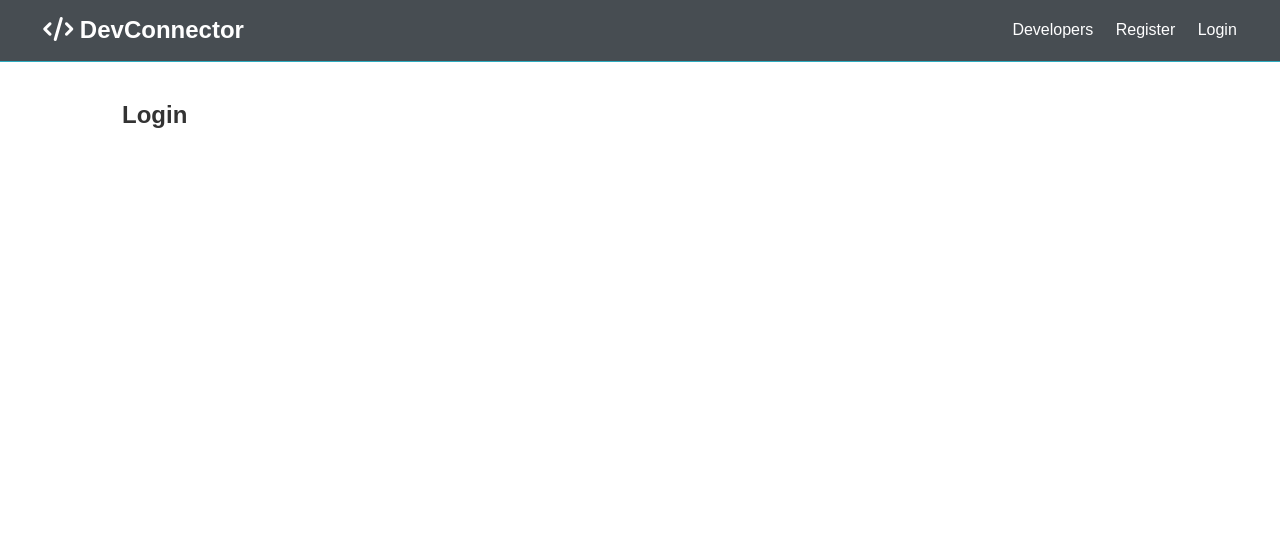
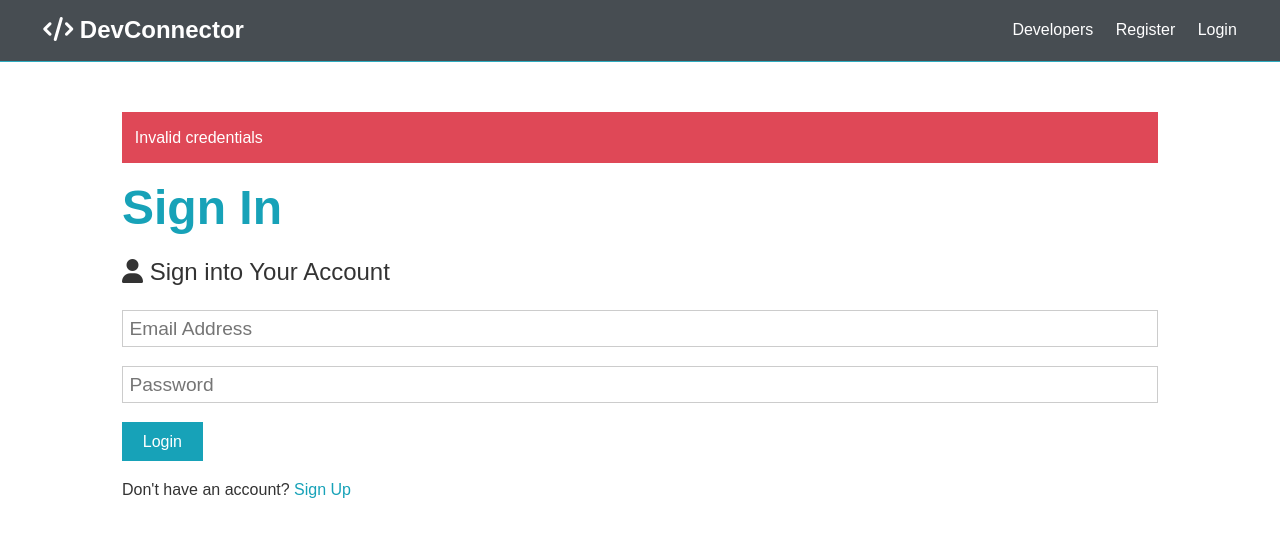
Before and after one commit to liteninkiran/brad-traversy-mern, a React (Create React App) app in the folder client/: page /login in a window 1280 px wide. Shown: the top 536 px of the page. Built offline with nearby package versions, Linux system fonts and the light colour scheme.

Commit message:
Add login template

```diff
--- a/client/src/components/auth/Login.js
+++ b/client/src/components/auth/Login.js
@@ -1,10 +1,57 @@
-import React from 'react'
+import React, { Fragment } from 'react';
+import { Link } from 'react-router-dom';
+
 
 const Login = () => {
     return (
-        <div>
-            <h1>Login</h1>
-        </div>
+
+        <Fragment>
+
+            {/* Alert */}
+            <div className="alert alert-danger">
+                Invalid credentials
+            </div>
+
+            {/* Heading */}
+            <h1 className="large text-primary">Sign In</h1>
+
+            {/* Sub Heading */}
+            <p className="lead"><i className="fas fa-user"></i> Sign into Your Account</p>
+
+            {/* Input Form */}
+            <form className="form" action="dashboard.html">
+
+                {/* Email Address */}
+                <div className="form-group">
+                    <input
+                        type="email"
+                        placeholder="Email Address"
+                        name="email"
+                        required
+                    />
+                </div>
+
+                {/* Password */}
+                <div className="form-group">
+                    <input
+                        type="password"
+                        placeholder="Password"
+                        name="password"
+                    />
+                </div>
+
+                {/* Submit Button */}
+                <input type="submit" className="btn btn-primary" value="Login" />
+
+            </form>
+
+            {/* Link to Registration Form */}
+            <p className="my-1">
+                Don't have an account? <Link to="/register">Sign Up</Link>
+            </p>
+
+        </Fragment>
+
     );
 }
 
--- a/client/src/components/auth/Register.js
+++ b/client/src/components/auth/Register.js
@@ -1,4 +1,5 @@
-import React, { Fragment } from 'react'
+import React, { Fragment } from 'react';
+import { Link } from 'react-router-dom';
 
 const Register = () => {
     return (
@@ -51,7 +52,7 @@
 
             {/* Link to Login Page */}
             <p className="my-1">
-                Already have an account? <a href="login.html">Sign In</a>
+                Already have an account? <Link to="/login">Sign In</Link>
             </p>
 
         </Fragment>
```
